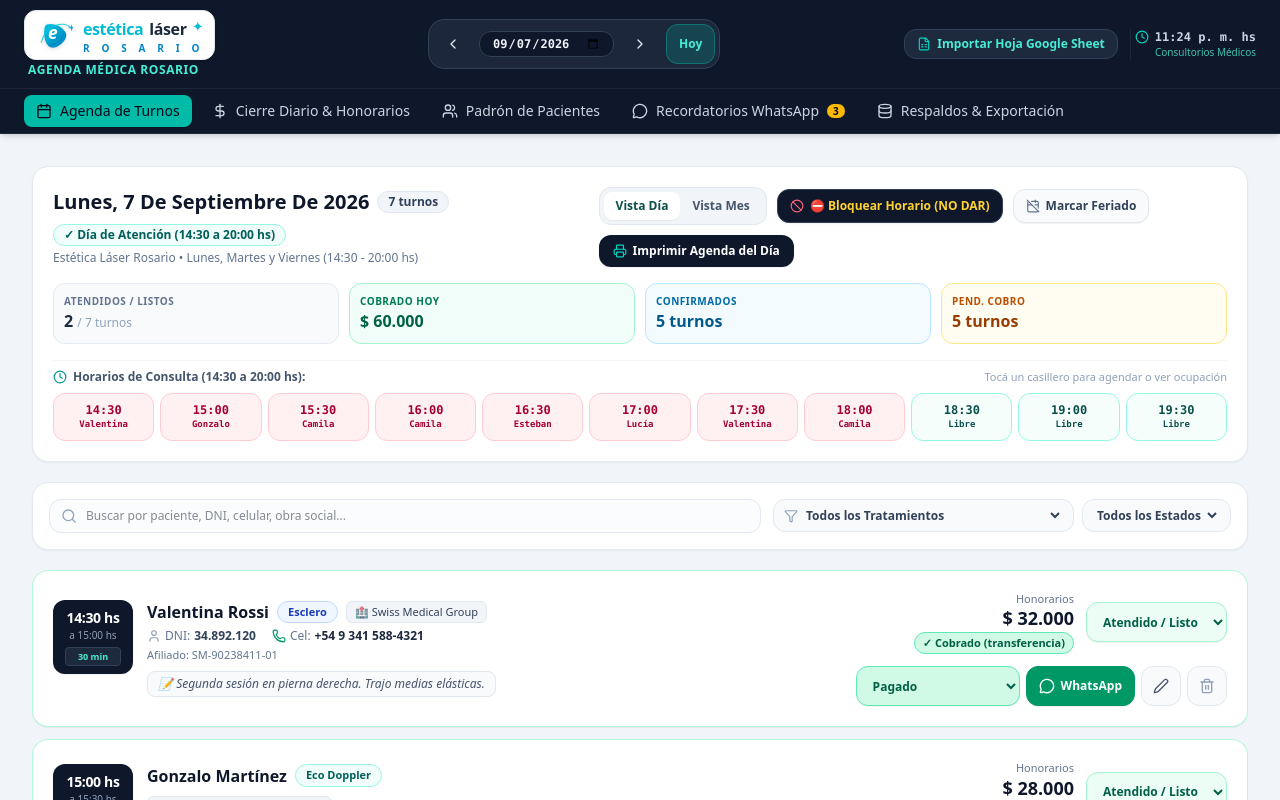
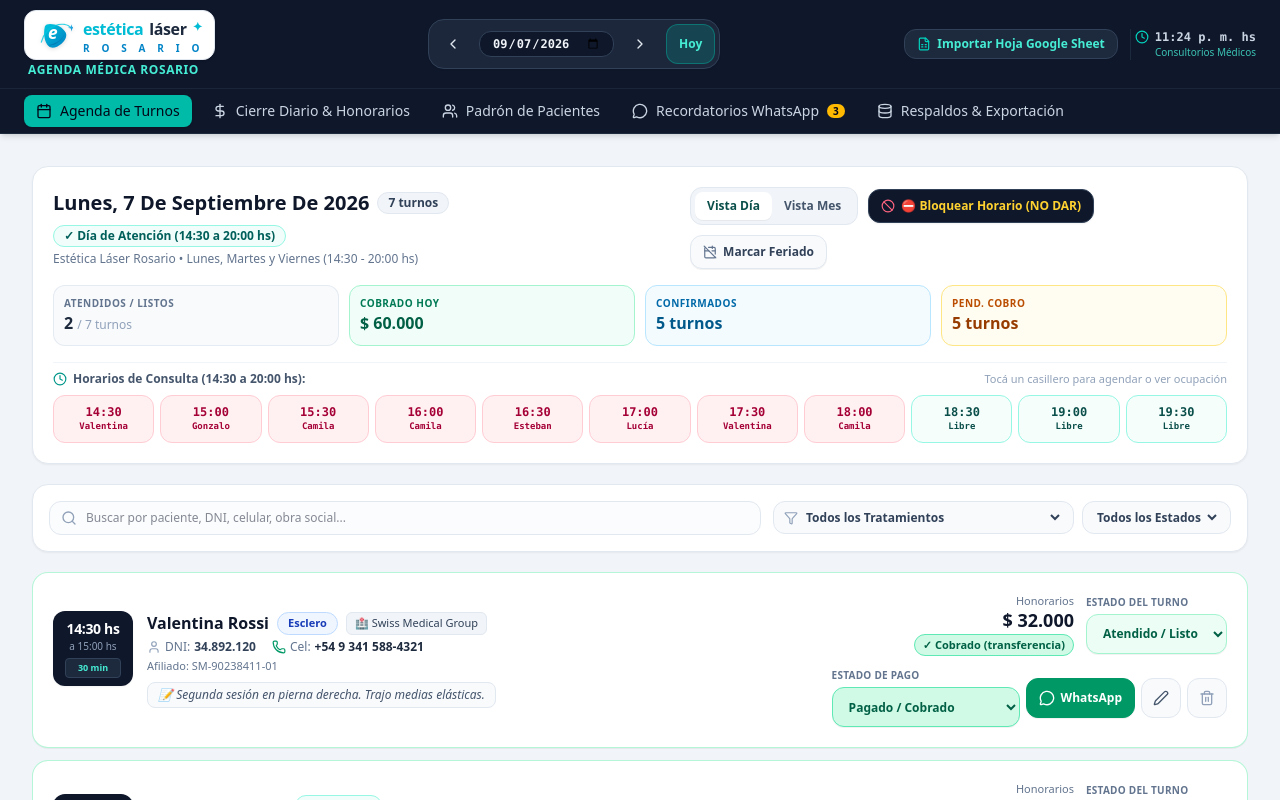
Before and after one commit to sofiigentaa/AgendaMedica, a React (Vite) app: page / in a window 1280 px wide. Shown: the top 800 px of the page. Built offline with nearby package versions, Linux system fonts and the light colour scheme.

Commit message:
Remove print agenda button from CalendarView
Removed the print agenda button and updated related comments.

```diff
--- a/src/components/CalendarView.tsx
+++ b/src/components/CalendarView.tsx
@@ -16,7 +16,6 @@ import {
   Calendar,
   AlertCircle,
   Download,
-  Printer,
   CalendarOff,
   Ban,
   Grid,
@@ -295,18 +294,7 @@ export default function CalendarView({
               )}
             </button>
 
-            {/* Print Agenda Button */}
-            {onOpenPrintModal && (
-              <button
-                id="btn-print-daily-agenda"
-                onClick={onOpenPrintModal}
-                title="Imprimir la hoja de agenda de turnos del día en papel o PDF"
-                className="bg-slate-900 hover:bg-slate-800 text-white text-xs font-bold px-3.5 py-2 rounded-xl flex items-center gap-1.5 shrink-0 shadow-xs transition-all"
-              >
-                <Printer className="w-3.5 h-3.5 text-teal-400" />
-                <span>Imprimir Agenda del Día</span>
-              </button>
-            )}
+            {/* RF-05: se quitó el botón "Imprimir Agenda del Día" / "Imprimir Guardar PDF" a pedido. */}
           </div>
         </div>
 
@@ -722,6 +710,8 @@ export default function CalendarView({
                                 ? 'bg-emerald-100 text-emerald-800 border-emerald-300'
                                 : appt.estadoPago === 'facturado'
                                 ? 'bg-sky-100 text-sky-800 border-sky-300'
+                                : appt.estadoPago === 'bonificado'
+                                ? 'bg-slate-100 text-slate-700 border-slate-300'
                                 : 'bg-amber-100 text-amber-800 border-amber-300 hover:bg-amber-200'
                             }`}
                           >
@@ -729,6 +719,8 @@ export default function CalendarView({
                               ? `✓ Cobrado (${appt.metodoPago || 'efectivo'})`
                               : appt.estadoPago === 'facturado'
                               ? 'Facturado a OS'
+                              : appt.estadoPago === 'bonificado'
+                              ? 'Bonificado / Sin Cargo'
                               : 'Pendiente de cobro'}
                           </button>
                         </div>
@@ -737,6 +729,9 @@ export default function CalendarView({
 
                     {/* Status Dropdown - Strict 4 Statuses */}
                     <div className="shrink-0">
+                      <div className="text-[10px] font-bold text-slate-500 uppercase tracking-wide mb-1">
+                        Estado del turno
+                      </div>
                       <select
                         value={appt.estado}
                         onChange={(e) => onUpdateStatus(appt.id, e.target.value as AppointmentStatus)}
@@ -752,6 +747,10 @@ export default function CalendarView({
                     {/* Quick Action buttons */}
                     <div className="flex items-center gap-1.5 ml-auto lg:ml-0">
                       {appt.estado !== 'cancelado' && (
+                        <div>
+                          <div className="text-[10px] font-bold text-slate-500 uppercase tracking-wide mb-1">
+                            Estado de pago
+                          </div>
                           <select
                             value={appt.estadoPago || 'pendiente'}
                             onChange={(e) => {
@@ -768,13 +767,18 @@ export default function CalendarView({
                                 ? 'bg-emerald-100 text-emerald-800 border-emerald-300'
                                 : appt.estadoPago === 'facturado'
                                 ? 'bg-sky-100 text-sky-800 border-sky-300'
+                                : appt.estadoPago === 'bonificado'
+                                ? 'bg-slate-100 text-slate-700 border-slate-300'
                                 : 'bg-amber-100 text-amber-800 border-amber-300'
                             }`}
                           >
-                          <option value="pendiente">Pendiente de Cobro</option>
-                          <option value="pagado">Pagado</option>
-                          <option value="facturado">Facturado a OS</option>
+                            {/* RF-13: mismas opciones que el formulario de creación de turno (AppointmentModal) */}
+                            <option value="pendiente">Pendiente</option>
+                            <option value="pagado">Pagado / Cobrado</option>
+                            <option value="facturado">Facturado a Obra Social</option>
+                            <option value="bonificado">Bonificado / Sin Cargo</option>
                           </select>
+                        </div>
                       )}
 
                       {/* WhatsApp Reminder Button */}
```
Lines whose indentation alone changed are shown as unchanged.
